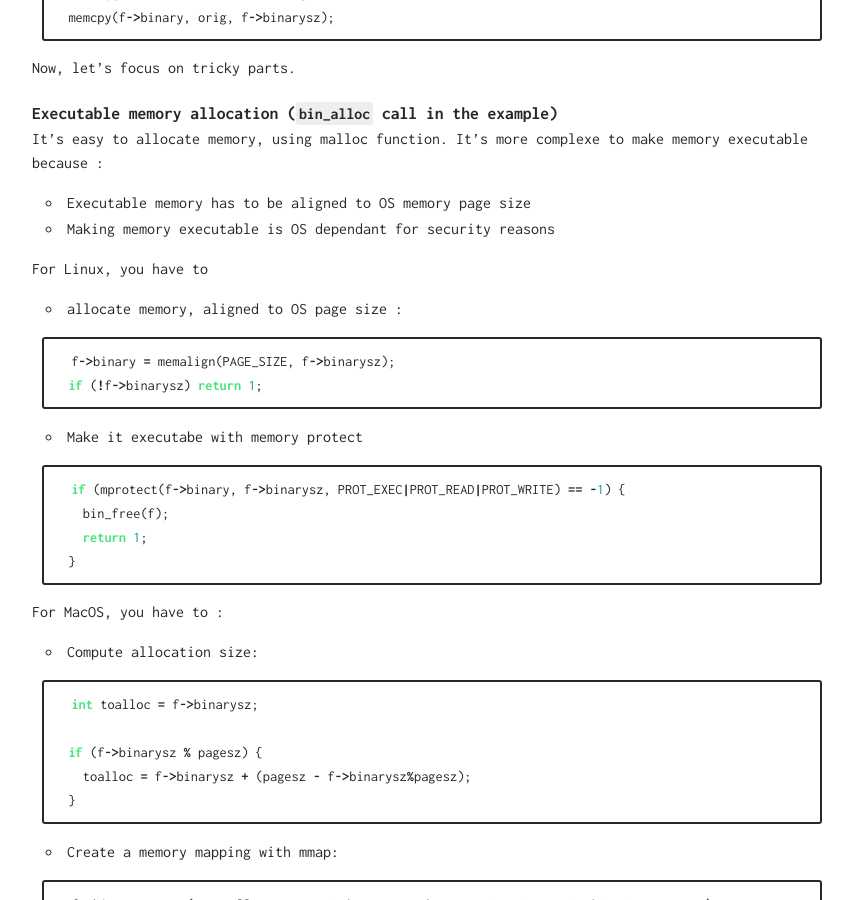
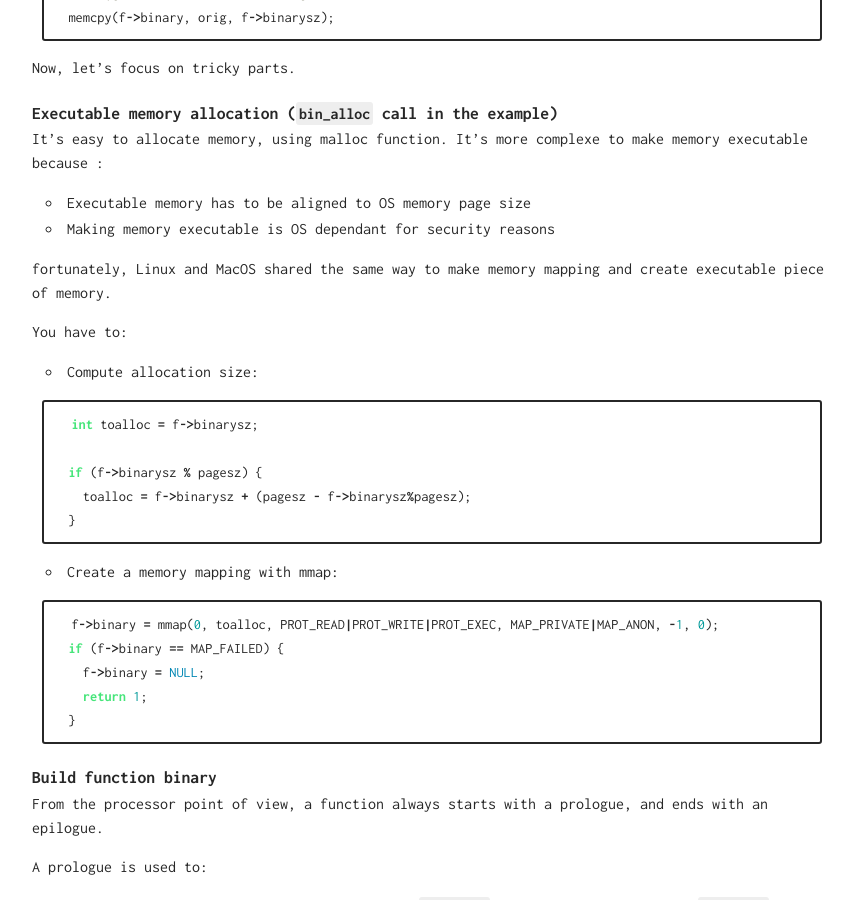
Before and after one commit to RemiBauzac/jit, a Jekyll site: the page built from docs/_posts/2016-09-10-first-language-jit.markdown, in a window 1280 px wide and 900 px high, scrolled down 2163 px. Shown: the whole window, without its empty margins (208-1062 px from the left). Built offline with Jekyll 4.4.1, drawn with Linux system fonts in a browser that asks for light colours.

Commit message:
Update memory allocation

```diff
--- a/docs/_posts/2016-09-10-first-language-jit.markdown
+++ b/docs/_posts/2016-09-10-first-language-jit.markdown
@@ -98,26 +98,9 @@ It's easy to allocate memory, using malloc function. It's more complexe to make
 * Executable memory has to be aligned to OS memory page size
 * Making memory executable is OS dependant for security reasons
 
-For Linux, you have to
+fortunately, Linux and MacOS shared the same way to make memory mapping and create executable piece of memory.
 
-* allocate memory, aligned to OS page size :
-
-{% highlight c %}
-  f->binary = memalign(PAGE_SIZE, f->binarysz);
-  if (!f->binarysz) return 1;
-{% endhighlight %}
-
-* Make it executabe with memory protect
-
-{% highlight c %}
-  if (mprotect(f->binary, f->binarysz, PROT_EXEC|PROT_READ|PROT_WRITE) == -1) {
-    bin_free(f);
-    return 1;
-  }
-{% endhighlight %}
-
-
-For MacOS, you have to :
+You have to:
 
 * Compute allocation size:
 
```
